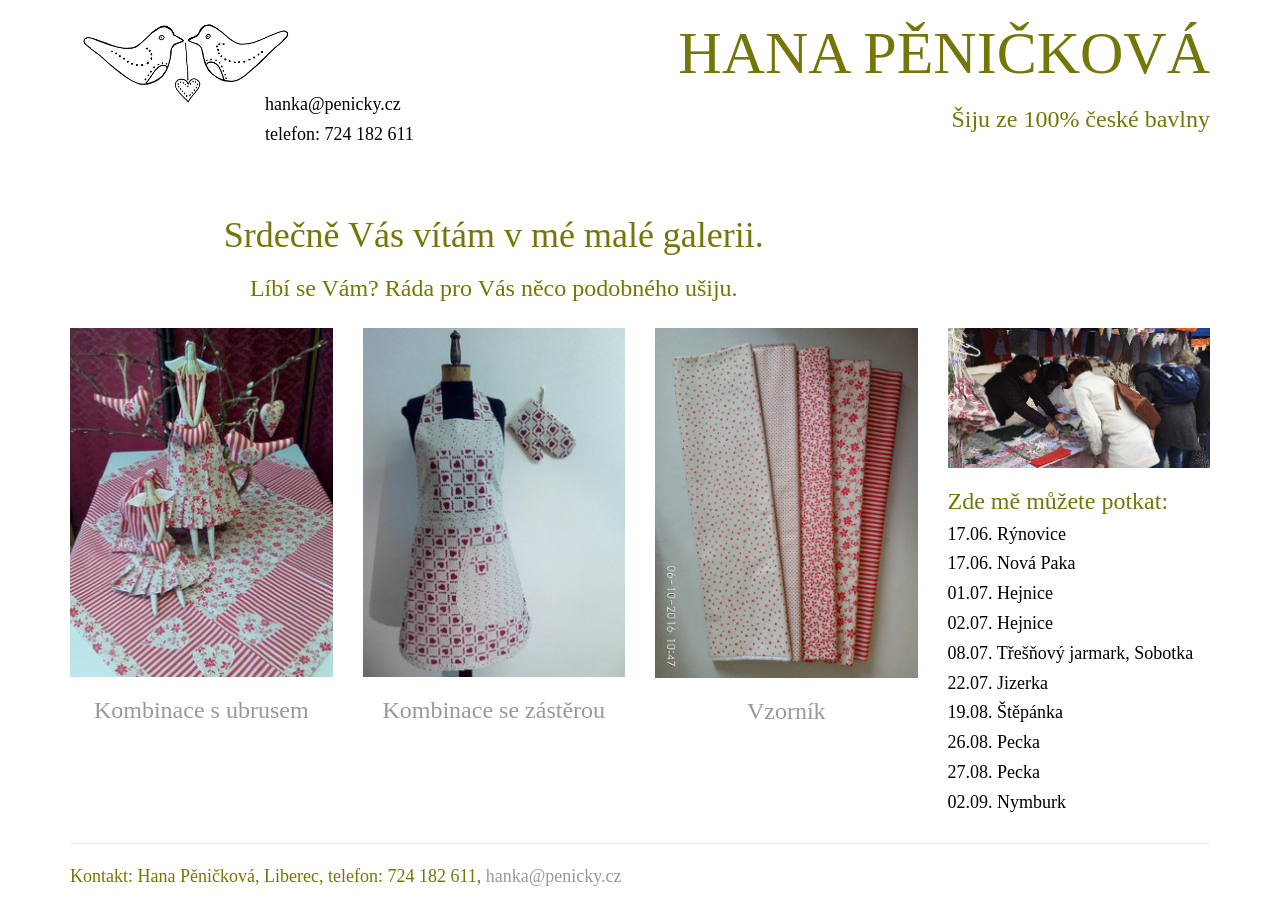
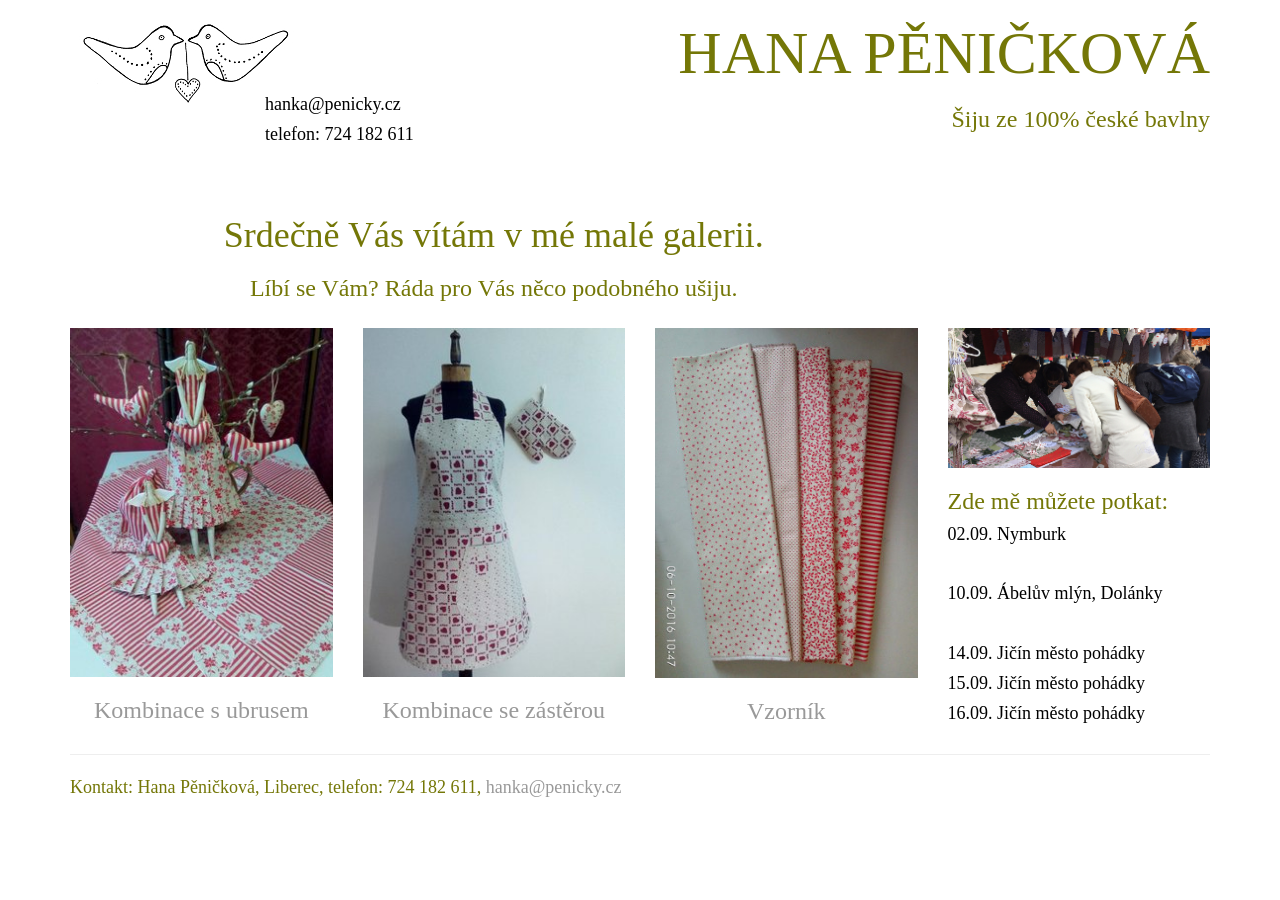
Before and after one commit to janavit/svadlenka, a Jekyll site: the page built from index.md, in a window 1280 px wide. Built offline with Jekyll 4.4.1, drawn with Linux system fonts in a browser that asks for light colours.

Commit message:
new entries

```diff
--- a/index.md
+++ b/index.md
@@ -39,7 +39,7 @@ home: true
             <h4>21.05. Valdštejnské slavnosti, Frýdlant</h4>
             <h4>27.05. Staročeské řemeslnické trhy, Turnov</h4>
             <h4>28.05. Staročeské řemeslnické trhy, Turnov</h4>
-            <h4>03.06. Bzí</h4>-->
+            <h4>03.06. Bzí</h4>
             <h4>17.06. Rýnovice</h4>
             <h4>17.06. Nová Paka</h4>
             <h4>01.07. Hejnice</h4>
@@ -48,8 +48,12 @@ home: true
             <h4>22.07. Jizerka</h4>
             <h4>19.08. Štěpánka</h4>
             <h4>26.08. Pecka</h4>
-            <h4>27.08. Pecka</h4>
+            <h4>27.08. Pecka</h4>-->
             <h4>02.09. Nymburk</h4>
+            <h4>10.09. Ábelův mlýn, Dolánky</h4>
+            <h4>14.09. Jičín město pohádky</h4>
+            <h4>15.09. Jičín město pohádky</h4>
+            <h4>16.09. Jičín město pohádky</h4>
         </div>
     </div>
 </div>
```
